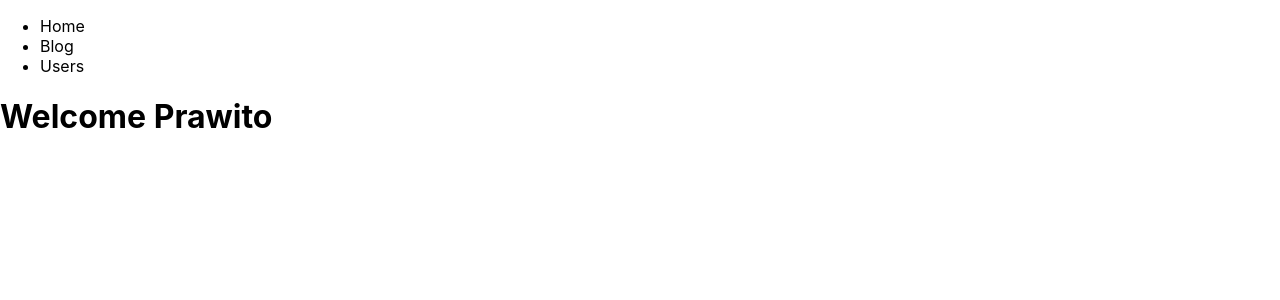
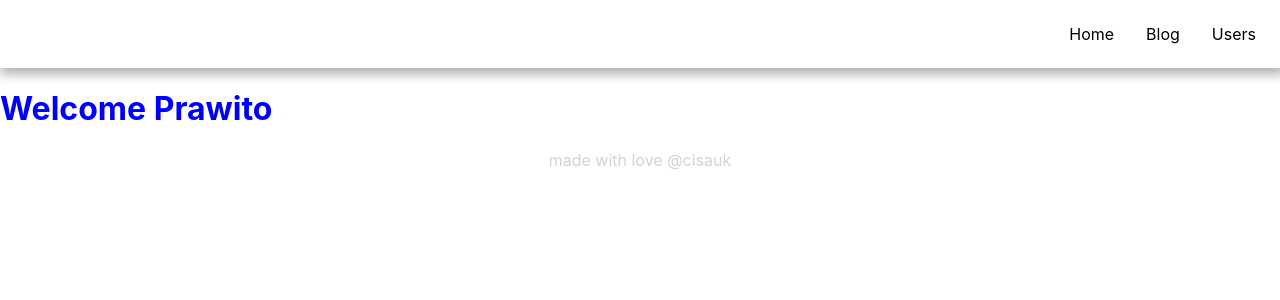
Before and after one commit to prawito/basic-nextjs, a Next.js app: page / in a window 1280 px wide. Shown: the top 300 px of the page. Built offline with nearby package versions, Linux system fonts and the light colour scheme.

Commit message:
global css dan css modules

```diff
--- /dev/null
+++ b/components/Footer/Footer.module.css
@@ -0,0 +1,4 @@
+.title {
+    text-align: center;
+    color: lightgray;
+}
--- /dev/null
+++ b/components/Footer/index.tsx
@@ -0,0 +1,9 @@
+import styles from './Footer.module.css';
+
+export default function Footer() {
+  return (
+    <div>
+      <p className={styles.title}>made with love @cisauk</p>
+    </div>
+  );
+}
--- /dev/null
+++ b/components/Header/Header.module.css
@@ -0,0 +1,14 @@
+.container {
+    padding: 8px;
+    box-shadow: 3px 3px 11px 3px rgb(0 0 0 / 32%);
+}
+
+.list {
+    list-style: none;
+    display: flex;
+    justify-content: flex-end;
+}
+
+.item {
+    margin: 0px 16px;
+}
--- a/components/Header/index.tsx
+++ b/components/Header/index.tsx
@@ -1,12 +1,13 @@
 import Link from 'next/link';
+import styles from './Header.module.css';
 
 export default function Header() {
   return (
-    <header>
-      <ul>
-        <li><Link href="/"><a>Home</a></Link></li>
-        <li><Link href="/blog"><a>Blog</a></Link></li>
-        <li><Link href="/users"><a>Users</a></Link></li>
+    <header className={styles.container}>
+      <ul className={styles.list}>
+        <li className={styles.item}><Link href="/"><a>Home</a></Link></li>
+        <li className={styles.item}><Link href="/blog"><a>Blog</a></Link></li>
+        <li className={styles.item}><Link href="/users"><a>Users</a></Link></li>
       </ul>
     </header>
   );
--- a/pages/blog.tsx
+++ b/pages/blog.tsx
@@ -1,7 +1,7 @@
 export default function Blog() {
   return (
     <div>
-      <p>Blog Page</p>
+      <p className="title-homepage">Blog Page</p>
     </div>
   );
 }
--- a/pages/index.tsx
+++ b/pages/index.tsx
@@ -1,10 +1,13 @@
 import Header from '../components/Header';
+import Footer from '../components/Footer';
+import styles from '../styles/Home.module.css';
 
 export default function Home() {
   return (
     <>
       <Header />
-      <h1>Welcome Prawito</h1>
+      <h1 className={styles['title-homepage']}>Welcome Prawito</h1>
+      <Footer />
     </>
   );
 }
--- a/styles/Home.module.css
+++ b/styles/Home.module.css
@@ -1,121 +1,3 @@
-.container {
-  min-height: 100vh;
-  padding: 0 0.5rem;
-  display: flex;
-  flex-direction: column;
-  justify-content: center;
-  align-items: center;
-  height: 100vh;
+.title-homepage {
+  color: blue;
 }
-
-.main {
-  padding: 5rem 0;
-  flex: 1;
-  display: flex;
-  flex-direction: column;
-  justify-content: center;
-  align-items: center;
-}
-
-.footer {
-  width: 100%;
-  height: 100px;
-  border-top: 1px solid #eaeaea;
-  display: flex;
-  justify-content: center;
-  align-items: center;
-}
-
-.footer a {
-  display: flex;
-  justify-content: center;
-  align-items: center;
-  flex-grow: 1;
-}
-
-.title a {
-  color: #0070f3;
-  text-decoration: none;
-}
-
-.title a:hover,
-.title a:focus,
-.title a:active {
-  text-decoration: underline;
-}
-
-.title {
-  margin: 0;
-  line-height: 1.15;
-  font-size: 4rem;
-}
-
-.title,
-.description {
-  text-align: center;
-}
-
-.description {
-  line-height: 1.5;
-  font-size: 1.5rem;
-}
-
-.code {
-  background: #fafafa;
-  border-radius: 5px;
-  padding: 0.75rem;
-  font-size: 1.1rem;
-  font-family: Menlo, Monaco, Lucida Console, Liberation Mono, DejaVu Sans Mono,
-    Bitstream Vera Sans Mono, Courier New, monospace;
-}
-
-.grid {
-  display: flex;
-  align-items: center;
-  justify-content: center;
-  flex-wrap: wrap;
-  max-width: 800px;
-  margin-top: 3rem;
-}
-
-.card {
-  margin: 1rem;
-  padding: 1.5rem;
-  text-align: left;
-  color: inherit;
-  text-decoration: none;
-  border: 1px solid #eaeaea;
-  border-radius: 10px;
-  transition: color 0.15s ease, border-color 0.15s ease;
-  width: 45%;
-}
-
-.card:hover,
-.card:focus,
-.card:active {
-  color: #0070f3;
-  border-color: #0070f3;
-}
-
-.card h2 {
-  margin: 0 0 1rem 0;
-  font-size: 1.5rem;
-}
-
-.card p {
-  margin: 0;
-  font-size: 1.25rem;
-  line-height: 1.5;
-}
-
-.logo {
-  height: 1em;
-  margin-left: 0.5rem;
-}
-
-@media (max-width: 600px) {
-  .grid {
-    width: 100%;
-    flex-direction: column;
-  }
-}
--- a/styles/globals.css
+++ b/styles/globals.css
@@ -4,6 +4,8 @@
   margin: 0;
   font-family: -apple-system, BlinkMacSystemFont, Segoe UI, Roboto, Oxygen,
     Ubuntu, Cantarell, Fira Sans, Droid Sans, Helvetica Neue, sans-serif;
+    max-width: 1400px;
+    margin: auto;
 }
 
 a {
@@ -14,3 +16,7 @@
 * {
   box-sizing: border-box;
 }
+
+.title {
+  color: red;
+}
```
Also changed, not shown: pages/_app.tsx (+4 -4 lines).
